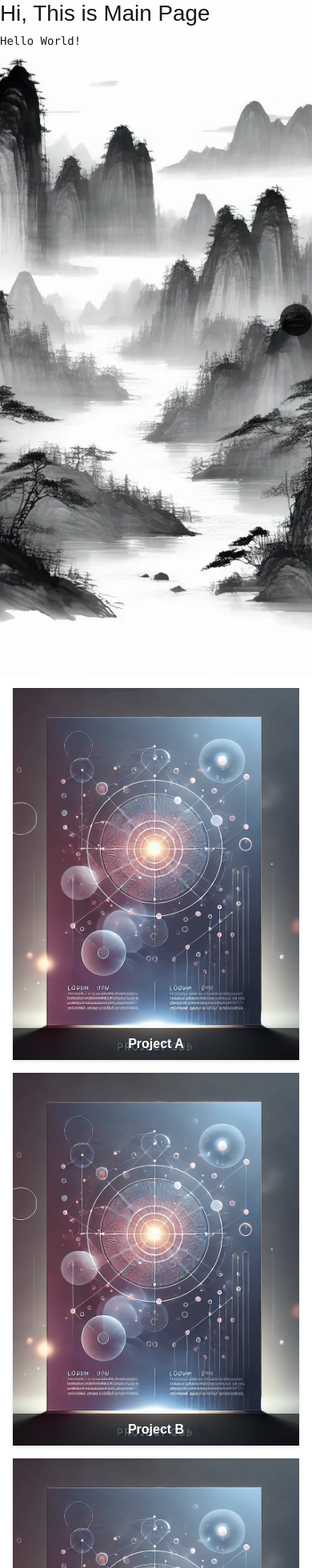
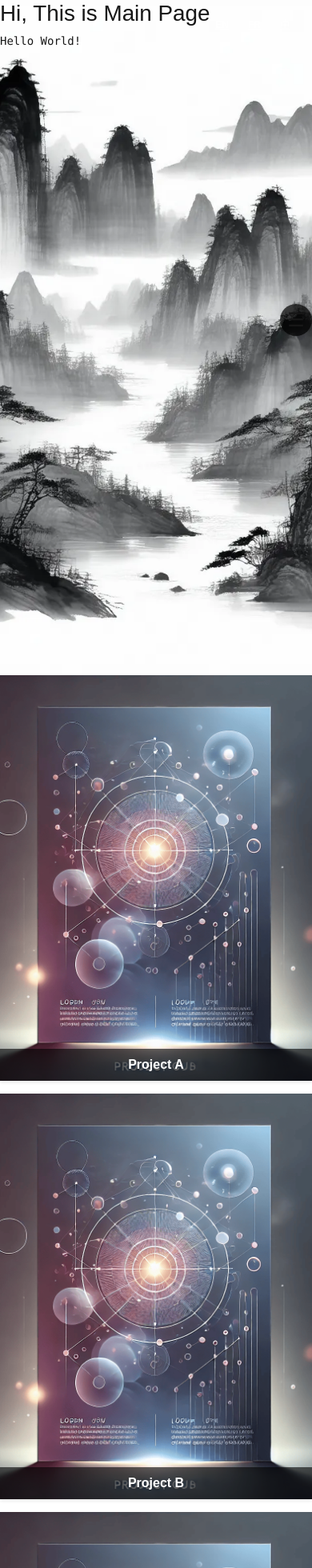
Before and after one commit to ElessarWillomoont/MyPhotofolio, a Next.js app: page / in a window 390 px wide. Shown: the top 1960 px of the page at 80% size. Built offline with nearby package versions, Linux system fonts and the light colour scheme; no server answers.

Commit message:
finished the center and margin of ProjectTree

```diff
--- a/src/components/ProjectTree.module.css
+++ b/src/components/ProjectTree.module.css
@@ -1,11 +1,29 @@
-/* src/components/styles/ProjectTree.module.css */
+.projectTreeWrapper {
+    display: flex;
+    justify-content: center; /* 确保整个网格容器水平居中 */
+    padding: 16px;
+  }
 
-.projectTree {
+  .projectTree {
     display: grid;
     grid-template-columns: repeat(auto-fit, minmax(300px, 1fr));
     gap: 16px;
-    justify-content: center;
-    padding: 16px;
+    width: 66%; /* 默认占中间 66% */
+    max-width: 1000px; /* 设置最大宽度以避免过度扩展 */
+    margin: 0 auto; /* 确保网格居中 */
+  }
+
+  @media (max-width: 768px) {
+    .projectTree {
+      width: 80%; /* 在小屏幕上减少两侧留白 */
+    }
+  }
+
+  @media (max-width: 480px) {
+    .projectTree {
+      width: 100%; /* 在非常小的屏幕上占满整个视口 */
+      grid-template-columns: 1fr; /* 强制单列布局 */
+    }
   }
 
   .projectCard {
```
Also changed, not shown: project_structure.txt.
